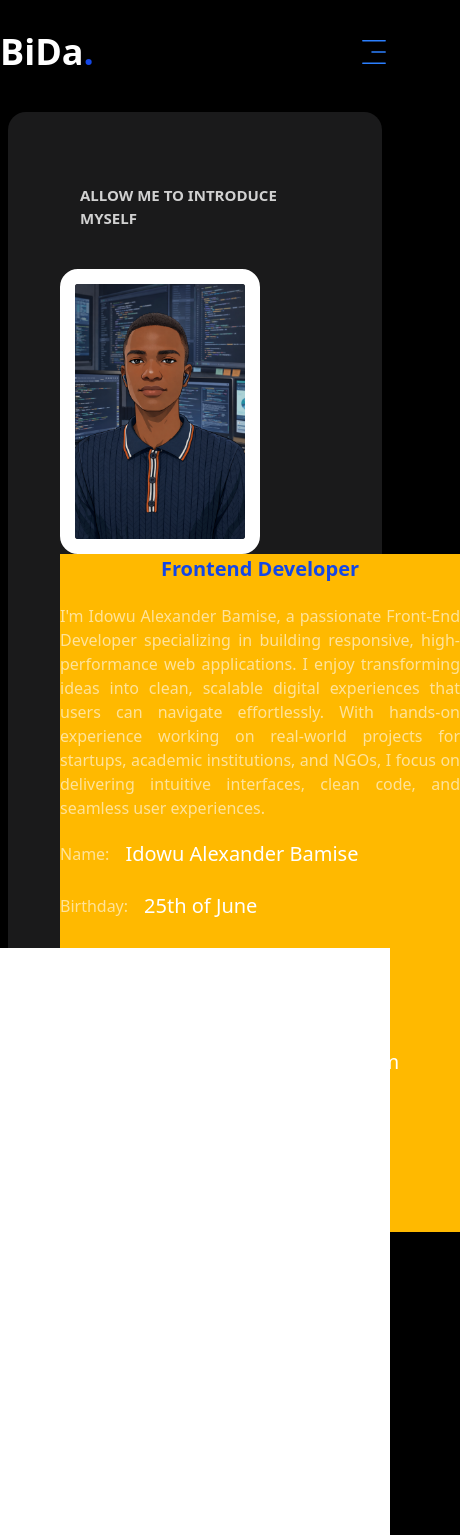
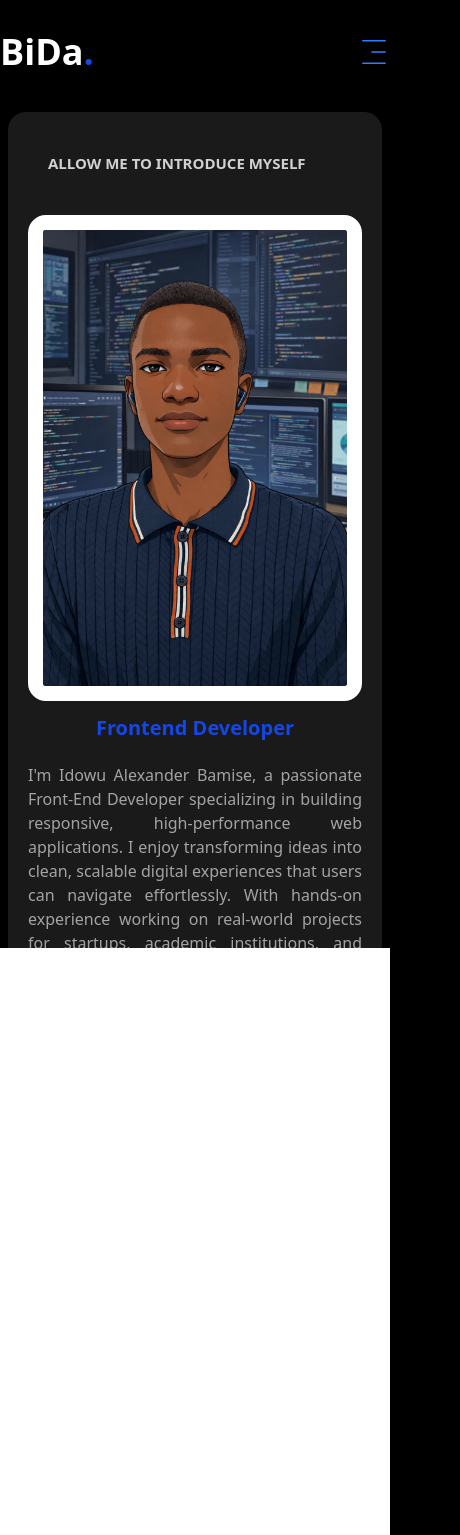
Before and after one commit to Bida3443/Bida-dev, a Next.js app: page /about in a window 390 px wide. Shown: the whole page, 460 px wide, since content can reach past the window. Before the commit the page ends 1360 px from the top, so only its background shows below. Built offline with nearby package versions, Linux system fonts and the light colour scheme.

Commit message:
My Porfolio

```diff
--- a/app/about/page.tsx
+++ b/app/about/page.tsx
@@ -61,7 +61,7 @@ export default function About ()  {
         }}
 
         className=" min-h-screen p-2 lg:p-12 bg-black">
-            <div className=" max-w-6xl mx-auto bg-[#1a1a1b] rounded-2xl p-8">
+            <div className=" max-w-6xl mx-auto bg-[#1a1a1b] rounded-2xl lg:p-8 p-0">
 
                 <h1 className="text-white/80 lg:text-4xl p-10 text-[15px] font-bold">ALLOW ME TO INTRODUCE MYSELF</h1>
                 <div className="flex lg:flex-row flex-col px-5">
@@ -70,14 +70,14 @@ export default function About ()  {
                     alt=""
                     height={50}
                     width={300}
-                    className="w-full lg:max-w-75 max-w-50 h-auto rounded-2xl border-15 border-white"/>
+                    className="w-full lg:max-w-75 md:max-w-50 h-auto rounded-2xl border-15 border-white"/>
 
                     {/* <h2 className="text-blue-600 text-4xl font-bold">Frontend Developer</h2> */}
 
                     <div className="w-full lg:ml-10 text-center lg:text-left">
                       <div className="flex flex-col gap-7.5">
-                        <div className="space-y-5 lg:w-full w-100 bg-amber-400">
-                            <h3 className="lg:text-4xl text-[20px] text-blue-700 font-bold">{about.title}</h3>
+                        <div className="space-y-5 lg:w-full">
+                            <h3 className="lg:text-4xl mt-3 text-[20px] text-blue-700 font-bold">{about.title}</h3>
 
                          <p className="max-w-150 text-justify text-white/60 mx-auto lg:mx-0">{about.Description}</p>
                        <ul  className="grid grid-cols-1 lg:grid-cols-2 gap-x-10 gap-y-6 max-w-155 mx-auto xl:mx-0 ">
```
